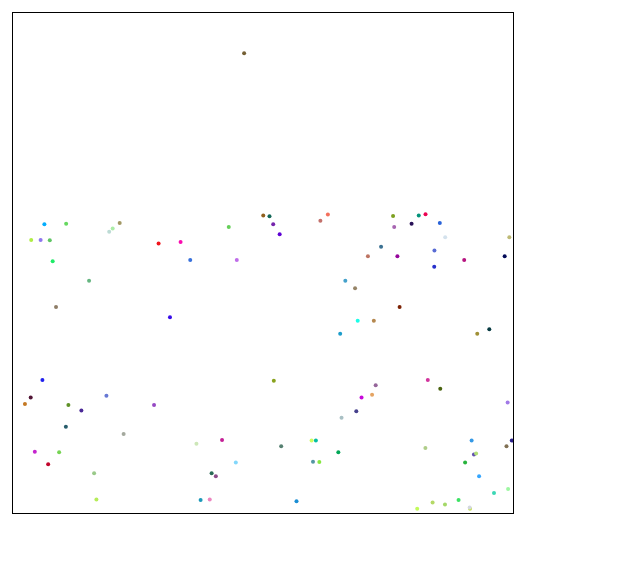
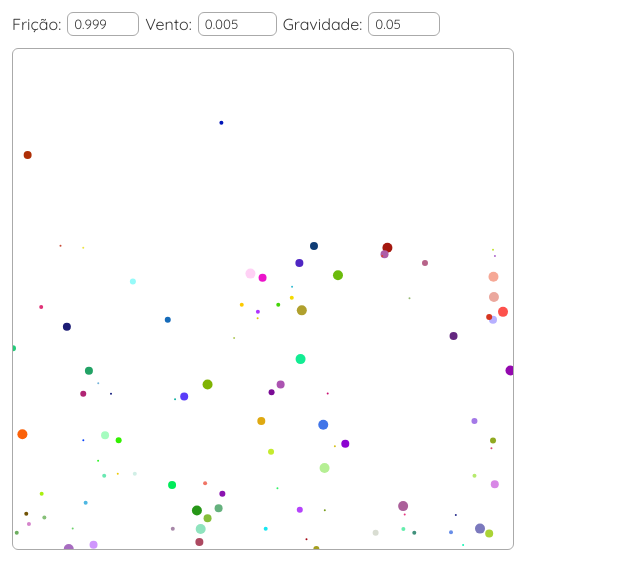
Before and after one commit to lucas-sesti/Physics, a website built with Parcel: page index.html in a window 1280 px wide. Shown: the whole page, without its empty margins (0-640 px from the left). Built offline with nearby package versions, Linux system fonts and the light colour scheme.

Commit message:
Added more physics

```diff
--- a/index.html
+++ b/index.html
@@ -4,21 +4,79 @@
     <meta charset="UTF-8" />
 
     <style>
+      @import url("https://fonts.googleapis.com/css2?family=Quicksand&display=swap");
+
       * {
         padding: 0;
         margin: 0;
         box-sizing: border-box;
+        font-family: Quicksand;
+        color: #373737;
+      }
+
+      body {
+        margin: 12px;
+      }
+
+      .inputs {
+        display: flex;
+        align-items: center;
+        margin-bottom: 12px;
+      }
+
+      .inputs > input {
+        border-radius: 6px;
+        border: 1px solid #aaaaaa;
+        padding: 3px 6px;
+        margin: 0 6px;
+      }
+
+      canvas {
+        background: white;
+        border: 1px solid #aaaaaa;
+        border-radius: 6px;
       }
     </style>
   </head>
 
   <body>
-    <canvas
-      id="canvas"
-      width="500"
-      height="500"
-      style="background: white; border: 1px solid black; margin: 12px;"
-    ></canvas>
+    <div class="inputs">
+      <label for="friction">Frição:</label>
+      <input
+        id="friction"
+        step="0.001"
+        type="number"
+        placeholder="Fricção"
+        value="0.999"
+        max="1"
+        min="0"
+      />
+      <br />
+
+      <label for="wind">Vento:</label>
+      <input
+        id="wind"
+        step="0.001"
+        type="number"
+        placeholder="Vento X"
+        value="0.005"
+        max="1"
+        min="-1"
+      />
+      <br />
+
+      <label for="gravity">Gravidade:</label>
+      <input
+        id="gravity"
+        step="0.01"
+        type="number"
+        placeholder="Gravidade"
+        value="0.05"
+        max="1"
+        min="-1"
+      />
+    </div>
+    <canvas id="canvas" width="500" height="500"></canvas>
 
     <script src="src/index.ts"></script>
   </body>
--- a/src/ball.ts
+++ b/src/ball.ts
@@ -18,7 +18,7 @@ export class Ball {
 
   public update(dt: number) {
     this.velocity
-      .add(this.acceleration.clone().scale(new Vector2(dt, dt)))
+      .add(this.acceleration)
       .scale(new Vector2(this.friction, this.friction));
     this.acceleration.scale(new Vector2(0, 0));
     this.position.add(this.velocity.clone().scale(new Vector2(dt, dt)));
--- a/src/index.ts
+++ b/src/index.ts
@@ -4,8 +4,10 @@ import { Ball } from "./ball";
 const $canvas = document.getElementById("canvas") as HTMLCanvasElement;
 const ctx = $canvas.getContext("2d") as CanvasRenderingContext2D;
 
-const balls: Ball[] = Array.from({ length: 100 }, (_) => {
-  const ball = new Ball(2);
+let friction = 1;
+
+function generateBall() {
+  const ball = new Ball(Math.floor(Math.random() * 5) + 1);
   const x = Math.random() * $canvas.width;
   const y = Math.random() * $canvas.height;
   ball.position.x = x;
@@ -17,42 +19,84 @@ const balls: Ball[] = Array.from({ length: 100 }, (_) => {
   const color = Math.floor(Math.random() * 0xffffff).toString(16);
   ball.color = `#${color.padStart(6, "0")}`;
 
-  ball.friction = 0.9999;
+  ball.friction = friction;
 
   return ball;
-});
+}
+
+const balls: Ball[] = Array.from({ length: 100 }, (_) => generateBall());
+
 const wind = new Vector2(0.005, 0);
 const gravity = new Vector2(0, 0.05);
+const keyboard = new Vector2(0, 0);
 const fps = 1000 / 60;
 let lastTime = 0;
-console.log(balls);
 // ball.velocity = new Vector2(1, 0);
+const $friction = document.getElementById("friction") as HTMLInputElement;
+const $wind = document.getElementById("wind") as HTMLInputElement;
+const $gravity = document.getElementById("gravity") as HTMLInputElement;
+
+$friction.addEventListener("input", (e) => {
+  friction = Number($friction.value);
+});
+
+$gravity.addEventListener("input", (e) => {
+  gravity.y = Number($gravity.value);
+});
+
+$wind.addEventListener("input", (e) => {
+  wind.x = Number($wind.value);
+});
+
+window.addEventListener("keyup", (e) => {
+  if (e.key === "ArrowUp") {
+    keyboard.add(new Vector2(0, -0.01));
+  } else if (e.key === "ArrowDown") {
+    keyboard.add(new Vector2(0, 0.01));
+  }
+
+  if (e.key === "ArrowLeft") {
+    keyboard.add(new Vector2(-0.01, 0));
+  } else if (e.key === "ArrowRight") {
+    keyboard.add(new Vector2(0.01, 0));
+  }
+});
 
 function update(dt: number) {
   // console.log(dt);
-  balls.forEach((ball) => {
+  balls.forEach((ball, index) => {
+    ball.friction = friction;
     ball.acceleration.add(wind).add(gravity);
+    ball.acceleration.add(keyboard);
 
     ball.update(dt);
 
     if (ball.position.y >= $canvas.height) {
       ball.position.y = $canvas.height;
       ball.velocity.scale(new Vector2(1, -1));
+
+      // balls.splice(index, 1, generateBall());
     }
 
     if (ball.position.y <= 0) {
       ball.position.y = 0;
       ball.velocity.scale(new Vector2(1, -1));
+
+      // balls.splice(index, 1, generateBall());
     }
 
     if (ball.position.x >= $canvas.width) {
       ball.position.x = $canvas.width;
       ball.velocity.scale(new Vector2(-1, 1));
+
+      // balls.splice(index, 1, generateBall());
     }
 
     if (ball.position.x <= 0) {
       ball.position.x = 0;
       ball.velocity.scale(new Vector2(-1, 1));
+
+      // balls.splice(index, 1, generateBall());
     }
   });
 }
```
